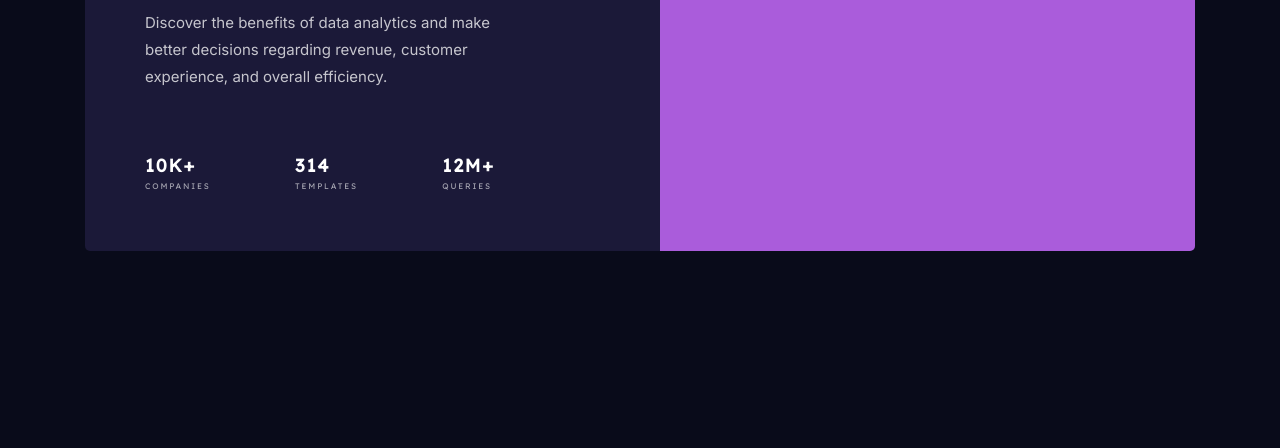
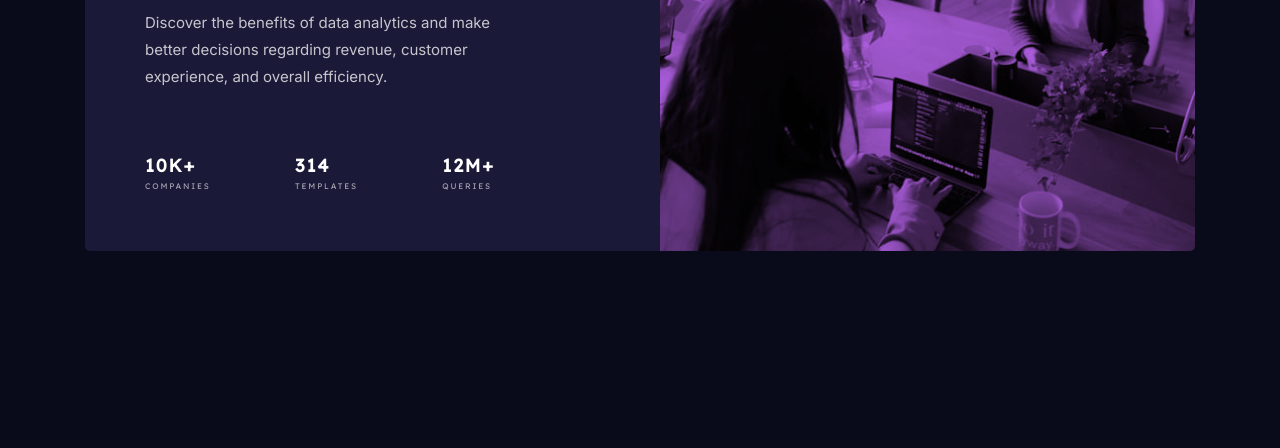
Before and after one commit to vrroel/frontendmentor5.statspreviewcard, a plain HTML site: page index.html in a window 1280 px wide. Shown: the part 368-816 px from the top of the page. Drawn offline with Linux system fonts and the light colour scheme; the site is published under a folder, as on GitHub Pages, so addresses that start at the root find nothing.

Commit message:
ruta de bgimage cambiada

```diff
--- a/css/style.css
+++ b/css/style.css
@@ -66,7 +66,7 @@ ul {
 
 .card-img {
   background-color: var(--soft-violet);
-  background-image: url("/images/image-header-desktop.jpg");
+  background-image: url("../images/image-header-desktop.jpg");
   background-repeat: no-repeat;
   background-size: cover;
   background-blend-mode: multiply;
```
